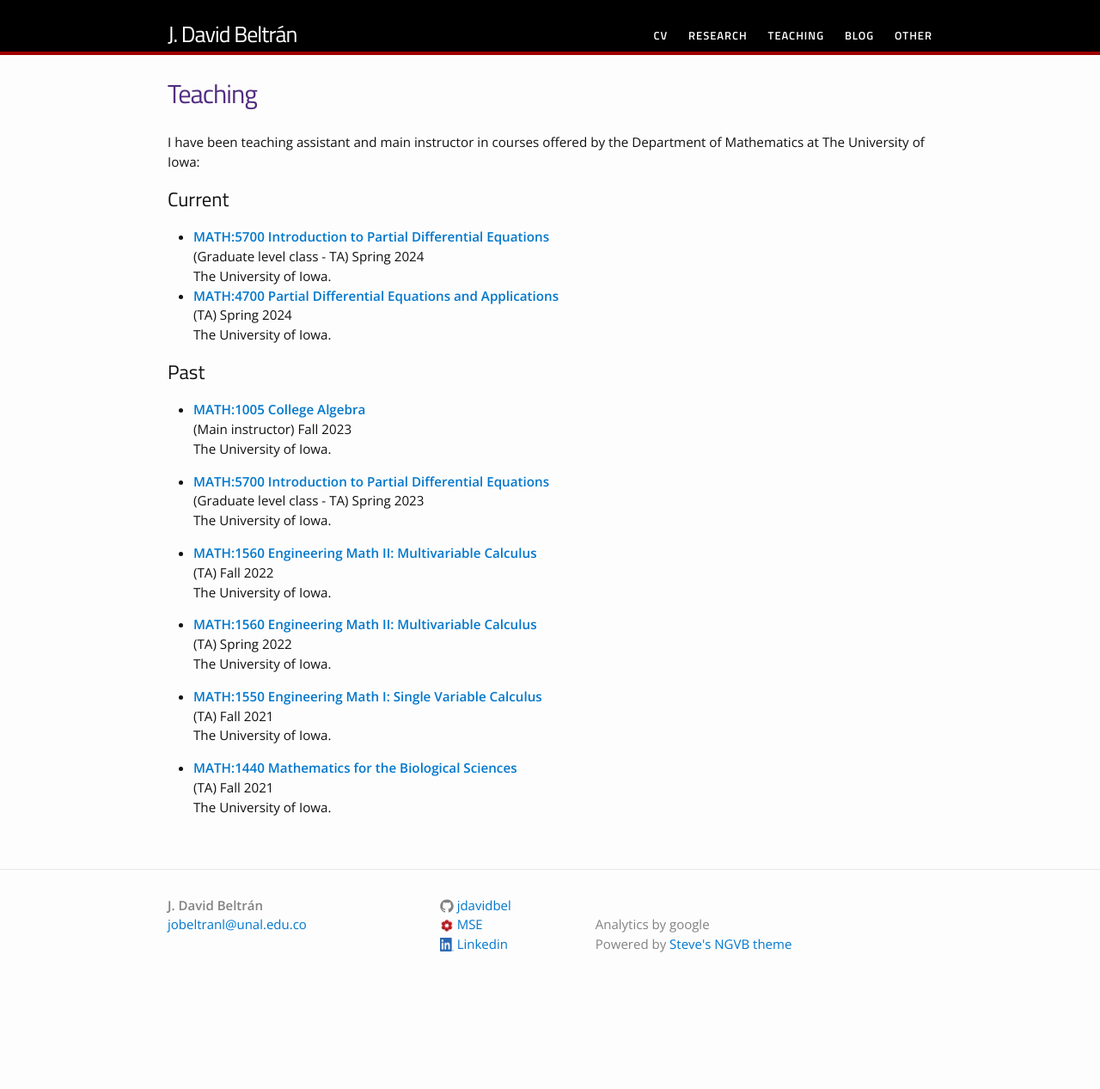
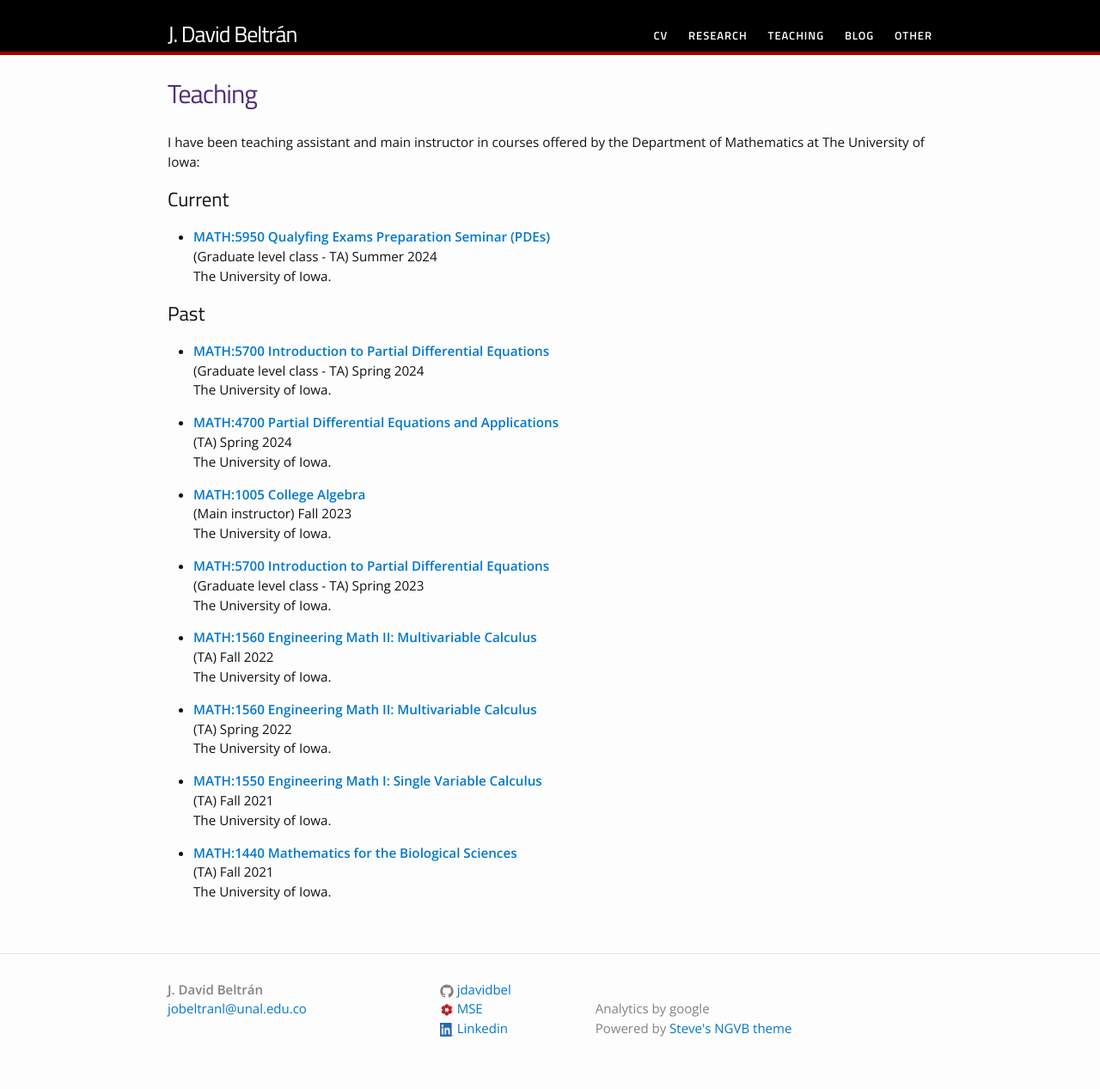
Before and after one commit to jdavidbel/jdavidbel.github.io, a Jekyll site: the page built from teaching/teaching.md, in a window 1280 px wide. Shown: the whole page at 86% size. Built offline with Jekyll 4.4.1, drawn with Linux system fonts in a browser that asks for light colours; before the commit the page ends 1169 px from its top, so only the background shows below that.

Commit message:
summer course

```diff
--- a/teaching/teaching.md
+++ b/teaching/teaching.md
@@ -27,16 +27,21 @@ I have been teaching assistant and main instructor in courses offered by the Dep
 
 
 ## Current
-- **[MATH:5700 Introduction to Partial Differential Equations](https://myui.uiowa.edu/my-ui/courses/details.page?ci=149697&id=980060)** <br />
- (Graduate level class - TA) Spring 2024 <br /> The University of Iowa.
-- **[MATH:4700 Partial Differential Equations and Applications](https://myui.uiowa.edu/my-ui/courses/details.page?ci=173787&id=1015387)** <br />
-(TA) Spring 2024 <br />  The University of Iowa.
 
+- **[MATH:5950 Qualyfing Exams Preparation Seminar (PDEs)](https://myui.uiowa.edu/my-ui/courses/details.page?ci=149697&id=980060)** <br />
+ (Graduate level class - TA) Summer 2024 <br /> The University of Iowa.
 
 
 
 
 ## Past
+
+- **[MATH:5700 Introduction to Partial Differential Equations](https://myui.uiowa.edu/my-ui/courses/details.page?ci=149697&id=980060)** <br />
+ (Graduate level class - TA) Spring 2024 <br /> The University of Iowa.
+
+- **[MATH:4700 Partial Differential Equations and Applications](https://myui.uiowa.edu/my-ui/courses/details.page?ci=173787&id=1015387)** <br />
+(TA) Spring 2024 <br />  The University of Iowa.
+
 - **[MATH:1005 College Algebra](https://myui.uiowa.edu/my-ui/courses/details.page?ci=157684&id=994167)** <br />
  (Main instructor) Fall 2023 <br /> The University of Iowa.
 
```
